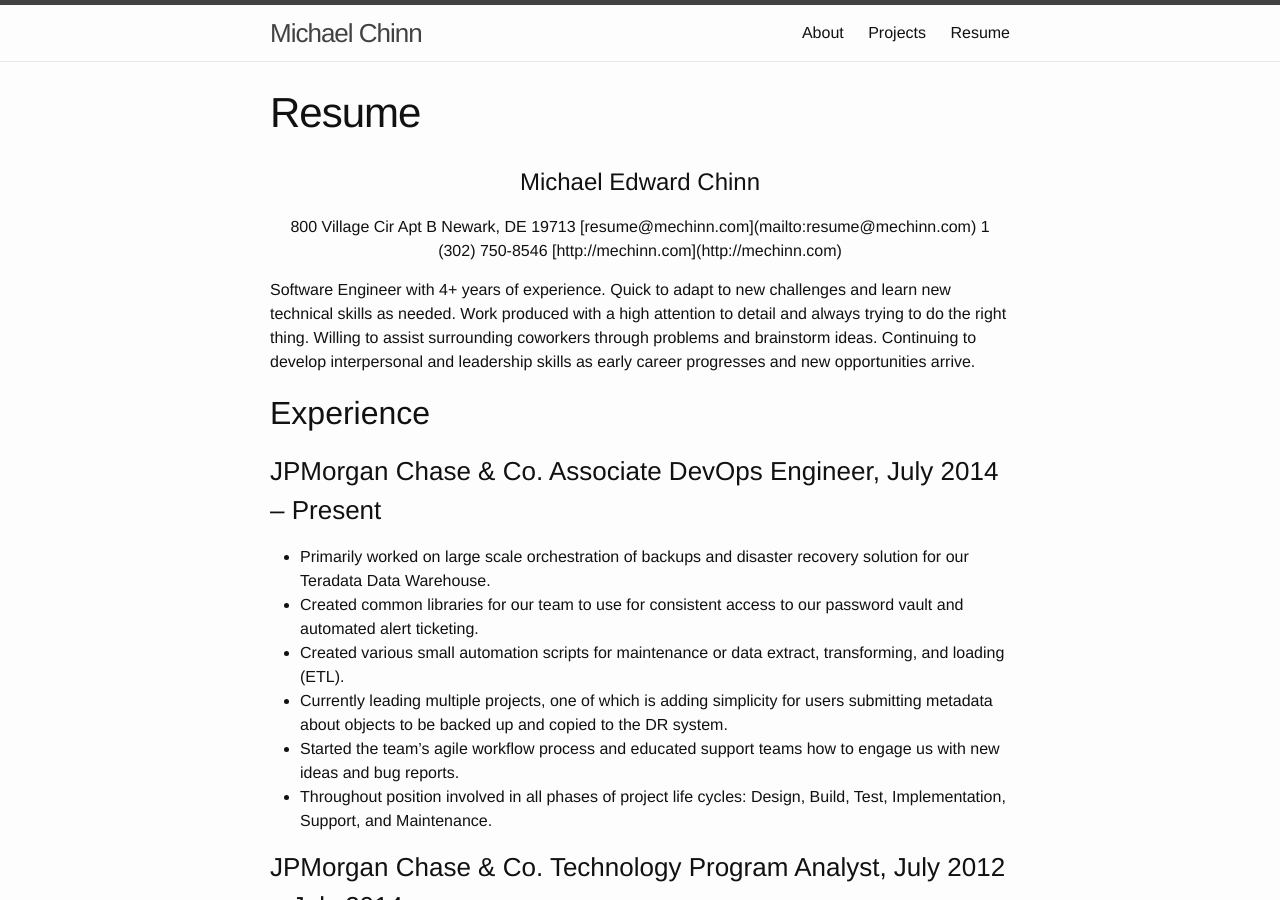
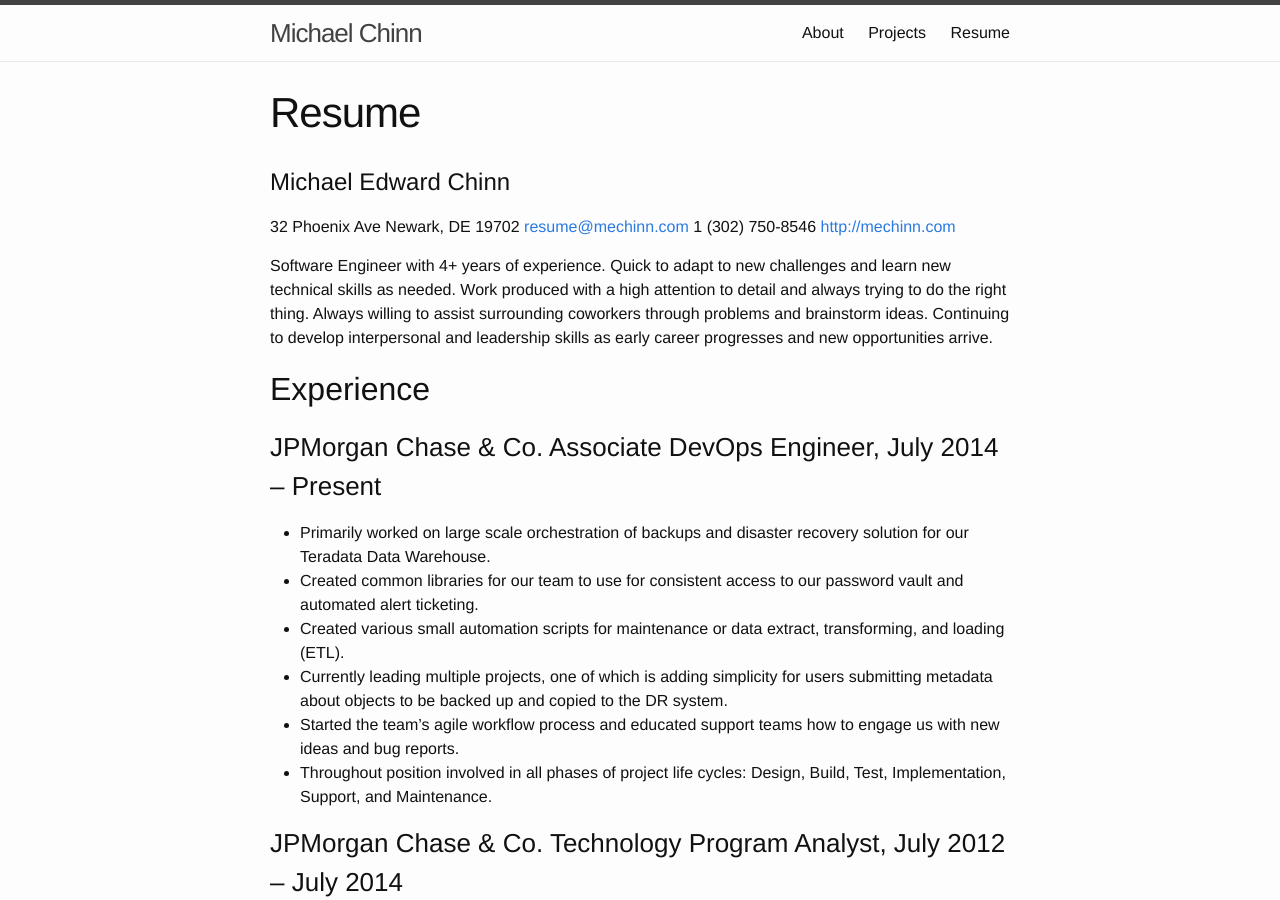
Before and after one commit to mechinn/mechinn.github.io, a Jekyll site: the page built from resume.md, in a window 1280 px wide and 900 px high. Built offline with Jekyll 4.4.1, drawn with Linux system fonts in a browser that asks for light colours; some of the changed text lies outside the part shown.

Commit message:
Fixing up resume formatting

```diff
--- a/resume.md
+++ b/resume.md
@@ -5,17 +5,15 @@
 published: true
 ---
 
-<h1 align="center">Michael Edward Chinn</h1>
+# Michael Edward Chinn
 
-<p align="center">
-  800 Village Cir Apt B
-  Newark, DE 19713
-  [resume@mechinn.com](mailto:resume@mechinn.com)
-  1 (302) 750-8546
-  [http://mechinn.com](http://mechinn.com)
-</p>
+32 Phoenix Ave
+Newark, DE 19702
+[resume@mechinn.com](mailto:resume@mechinn.com)
+1 (302) 750-8546
+[http://mechinn.com](http://mechinn.com)
 
-Software Engineer with 4+ years of experience. Quick to adapt to new challenges and learn new technical skills as needed. Work produced with a high attention to detail and always trying to do the right thing. Willing to assist surrounding coworkers through problems and brainstorm ideas. Continuing to develop interpersonal and leadership skills as early career progresses and new opportunities arrive.
+Software Engineer with 4+ years of experience. Quick to adapt to new challenges and learn new technical skills as needed. Work produced with a high attention to detail and always trying to do the right thing. Always willing to assist surrounding coworkers through problems and brainstorm ideas. Continuing to develop interpersonal and leadership skills as early career progresses and new opportunities arrive.
 
 ## Experience
 
```
Also changed, not shown: other parts of resume.md (+2 -2 lines).
